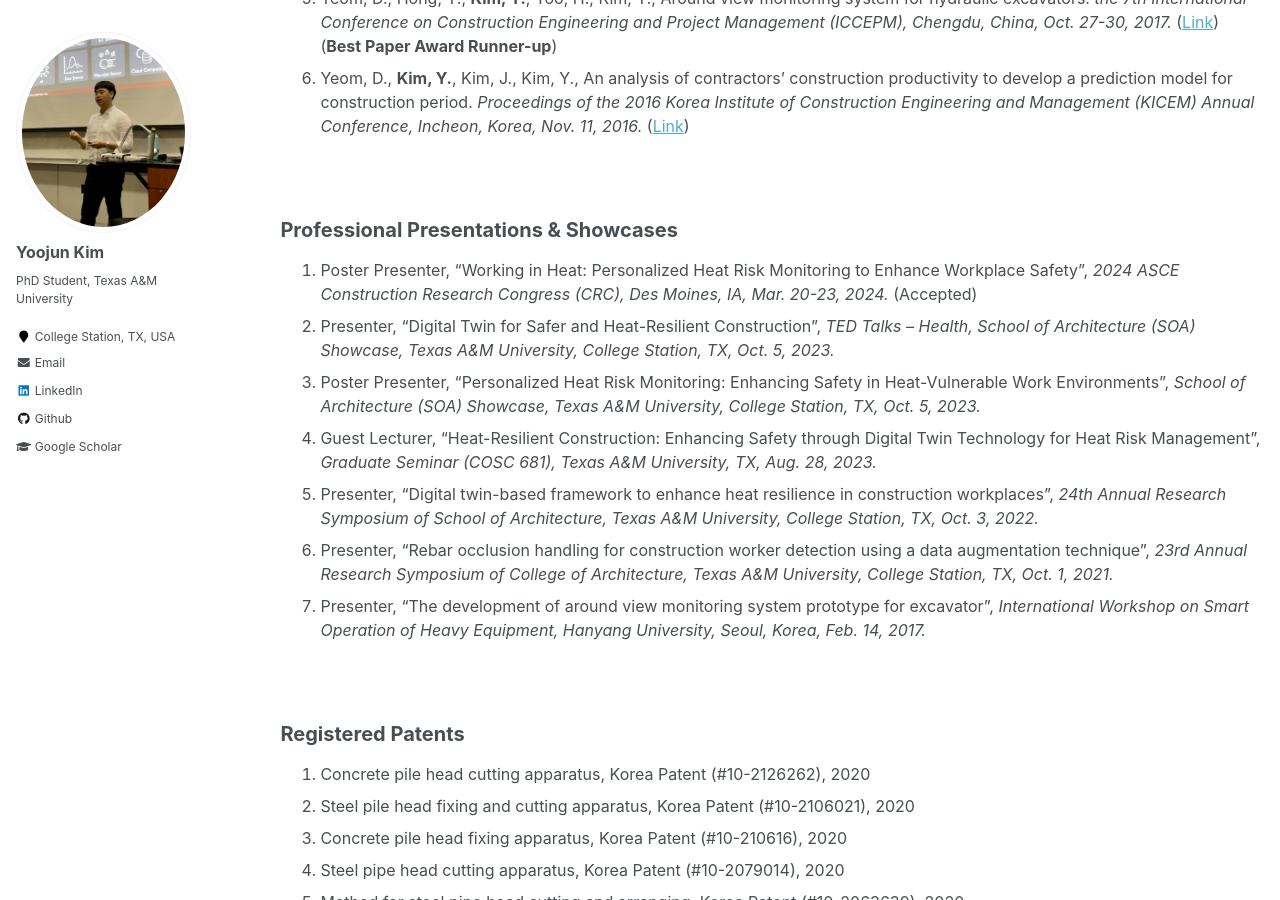
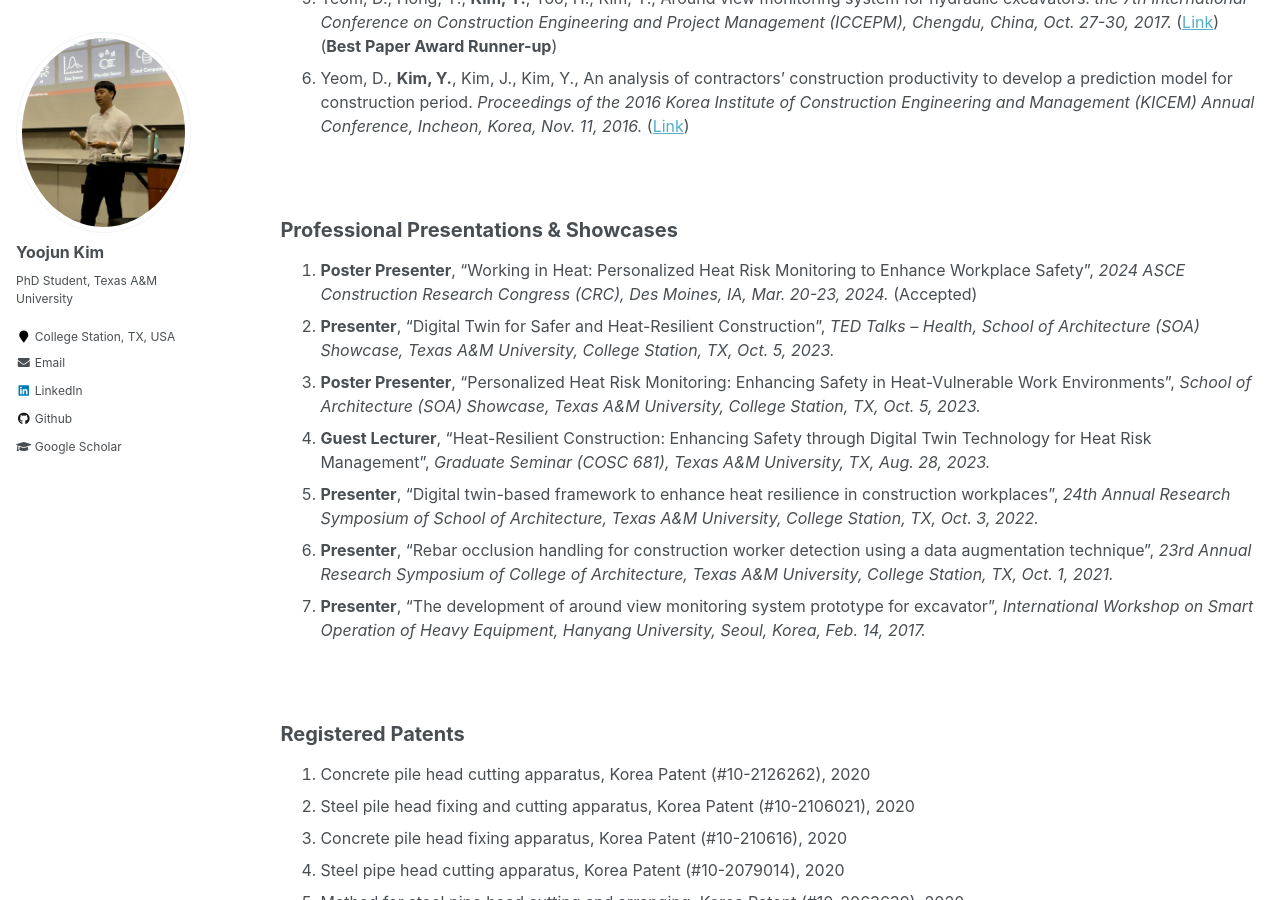
Before and after one commit to yoojunT/yoojunT.github.io, a Jekyll site: the page built from _pages/publications.md, in a window 1280 px wide and 900 px high, scrolled down 957 px. Built offline with Jekyll 4.4.1, drawn with Linux system fonts in a browser that asks for light colours.

```diff
--- a/_pages/publications.md
+++ b/_pages/publications.md
@@ -29,13 +29,13 @@ author_profile: true
 
 <h2 id="Presentation">Professional Presentations & Showcases</h2>
 
-1. Poster Presenter, “Working in Heat: Personalized Heat Risk Monitoring to Enhance Workplace Safety”, *2024 ASCE Construction Research Congress (CRC), Des Moines, IA, Mar. 20-23, 2024.* (Accepted)
-1. Presenter, “Digital Twin for Safer and Heat-Resilient Construction”, *TED Talks – Health, School of Architecture (SOA) Showcase, Texas A&M University, College Station, TX, Oct. 5, 2023.*
-1. Poster Presenter, “Personalized Heat Risk Monitoring: Enhancing Safety in Heat-Vulnerable Work Environments”, *School of Architecture (SOA) Showcase, Texas A&M University, College Station, TX, Oct. 5, 2023.*
-1. Guest Lecturer, “Heat-Resilient Construction: Enhancing Safety through Digital Twin Technology for Heat Risk Management”, *Graduate Seminar (COSC 681), Texas A&M University, TX, Aug. 28, 2023.*
-1. Presenter, “Digital twin-based framework to enhance heat resilience in construction workplaces”, *24th Annual Research Symposium of School of Architecture, Texas A&M University, College Station, TX, Oct. 3, 2022.*
-1. Presenter, “Rebar occlusion handling for construction worker detection using a data augmentation technique”, *23rd Annual Research Symposium of College of Architecture, Texas A&M University, College Station, TX, Oct. 1, 2021.*
-1. Presenter, “The development of around view monitoring system prototype for excavator”, *International Workshop on Smart Operation of Heavy Equipment, Hanyang University, Seoul, Korea, Feb. 14, 2017.*
+1. **Poster Presenter**, “Working in Heat: Personalized Heat Risk Monitoring to Enhance Workplace Safety”, *2024 ASCE Construction Research Congress (CRC), Des Moines, IA, Mar. 20-23, 2024.* (Accepted)
+1. **Presenter**, “Digital Twin for Safer and Heat-Resilient Construction”, *TED Talks – Health, School of Architecture (SOA) Showcase, Texas A&M University, College Station, TX, Oct. 5, 2023.*
+1. **Poster Presenter**, “Personalized Heat Risk Monitoring: Enhancing Safety in Heat-Vulnerable Work Environments”, *School of Architecture (SOA) Showcase, Texas A&M University, College Station, TX, Oct. 5, 2023.*
+1. **Guest Lecturer**, “Heat-Resilient Construction: Enhancing Safety through Digital Twin Technology for Heat Risk Management”, *Graduate Seminar (COSC 681), Texas A&M University, TX, Aug. 28, 2023.*
+1. **Presenter**, “Digital twin-based framework to enhance heat resilience in construction workplaces”, *24th Annual Research Symposium of School of Architecture, Texas A&M University, College Station, TX, Oct. 3, 2022.*
+1. **Presenter**, “Rebar occlusion handling for construction worker detection using a data augmentation technique”, *23rd Annual Research Symposium of College of Architecture, Texas A&M University, College Station, TX, Oct. 1, 2021.*
+1. **Presenter**, “The development of around view monitoring system prototype for excavator”, *International Workshop on Smart Operation of Heavy Equipment, Hanyang University, Seoul, Korea, Feb. 14, 2017.*
 
 <br />
 
```
